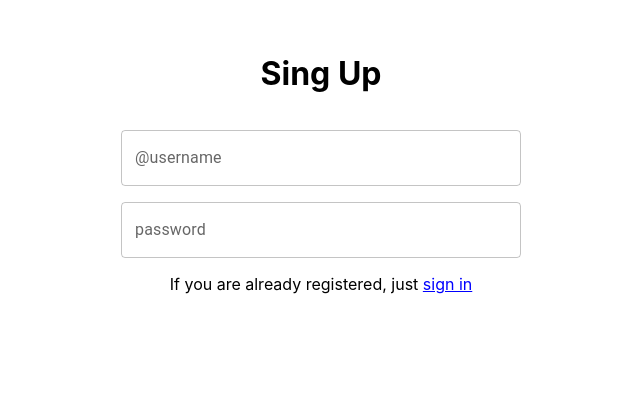
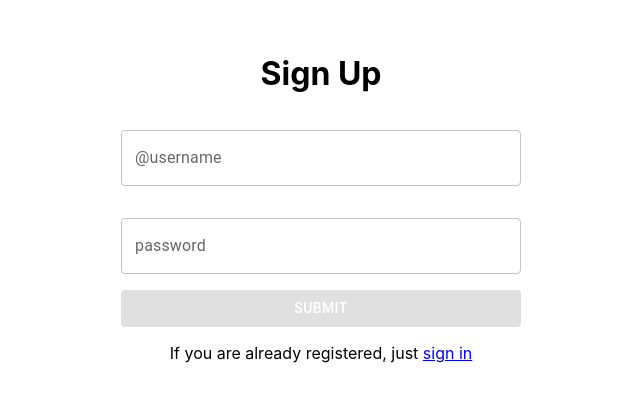
Before and after one commit to AlexandrOooo/auction, a React (Create React App) app in the folder client/: page /sign-up in a window 1280 px wide. Shown: the part 186-588 px from the top of the page, without its empty margins (319-959 px from the left). Built offline with nearby package versions, Linux system fonts and the light colour scheme.

Commit message:
auth page

```diff
--- /dev/null
+++ b/client/src/pages/Auth.tsx
@@ -0,0 +1,89 @@
+import { Button, TextField } from "@mui/material";
+import { useState } from "react";
+import { Link } from "react-router-dom";
+import styles from "./styles/Auth.module.scss";
+
+type AuthType = {
+  type: "sign-in" | "sign-up";
+};
+
+const Auth: React.FC<AuthType> = ({ type }) => {
+  const [username, setUsername] = useState("");
+  const [password, setPassword] = useState("");
+
+  const onSignIn = (data: any) => {
+    console.log(data);
+  };
+
+  const onSignUp = (data: any) => {
+    console.log(data);
+  };
+
+  /* SIGN IN */
+  if (type === "sign-in") {
+    return (
+      <div className={styles.root}>
+        <h1>Sign In</h1>
+        <form onSubmit={onSignIn}>
+          <TextField
+            id="outlined-basic"
+            label="@username"
+            variant="outlined"
+            className={styles.textField}
+            value={username}
+            onChange={(e) => setUsername(e.target.value)}
+          />
+          <TextField
+            id="outlined-basic"
+            type="password"
+            label="password"
+            variant="outlined"
+            className={styles.textField}
+            value={password}
+            onChange={(e) => setPassword(e.target.value)}
+          />
+          <Button variant="contained" disabled={!username || !password}>
+            <Link to="/">Submit</Link>
+          </Button>
+        </form>
+        <p>
+          If you are not registered, just <Link to="/sign-up">sign up</Link>
+        </p>
+      </div>
+    );
+  }
+
+  /* SIGN UP */
+  return (
+    <div className={styles.root}>
+      <h1>Sign Up</h1>
+      <form onSubmit={onSignUp}>
+        <TextField
+          id="outlined-basic"
+          label="@username"
+          variant="outlined"
+          className={styles.textField}
+          value={username}
+          onChange={(e) => setUsername(e.target.value)}
+        />
+        <TextField
+          id="outlined-basic"
+          type="password"
+          label="password"
+          variant="outlined"
+          className={styles.textField}
+          value={password}
+          onChange={(e) => setPassword(e.target.value)}
+        />
+        <Button variant="contained" disabled={!username || !password}>
+          <Link to="/">Submit</Link>
+        </Button>
+      </form>
+      <p>
+        If you are already registered, just <Link to="/sign-in">sign in</Link>
+      </p>
+    </div>
+  );
+};
+
+export default Auth;
--- a/client/src/pages/SignIn.tsx
+++ /dev/null
@@ -1,35 +0,0 @@
-import { TextField } from "@mui/material";
-import { Link } from "react-router-dom";
-import styles from "./styles/SignUp.module.scss";
-
-const SignIn: React.FC = () => {
-  const onSubmit = () => {
-    console.log("submit");
-  };
-
-  return (
-    <div className={styles.root}>
-      <h1>Sign In</h1>
-      <form onSubmit={onSubmit}>
-        <TextField
-          id="outlined-basic"
-          label="@username"
-          variant="outlined"
-          className={styles.textField}
-        />
-        <TextField
-          id="outlined-basic"
-          type="password"
-          label="password"
-          variant="outlined"
-          className={styles.textField}
-        />
-      </form>
-      <p>
-        If you are not registered, just <Link to="/sign-up">sign up</Link>
-      </p>
-    </div>
-  );
-};
-
-export default SignIn;
--- a/client/src/pages/SignUp.tsx
+++ /dev/null
@@ -1,34 +0,0 @@
-import { TextField } from "@mui/material";
-import { Link } from "react-router-dom";
-import styles from "./styles/SignUp.module.scss";
-
-const SignUp: React.FC = () => {
-  const onSubmit = () => {
-    console.log("submit");
-  };
-  return (
-    <div className={styles.root}>
-      <h1>Sing Up</h1>
-      <form onSubmit={onSubmit}>
-        <TextField
-          id="outlined-basic"
-          label="@username"
-          variant="outlined"
-          className={styles.textField}
-        />
-        <TextField
-          id="outlined-basic"
-          type="password"
-          label="password"
-          variant="outlined"
-          className={styles.textField}
-        />
-      </form>
-      <p>
-        If you are already registered, just <Link to="/sign-in">sign in</Link>
-      </p>
-    </div>
-  );
-};
-
-export default SignUp;
--- a/client/src/pages/styles/SignUp.module.scss
+++ b/client/src/pages/styles/Auth.module.scss
@@ -1,6 +1,11 @@
 .root {
   text-align: center;
   margin-top: 240px;
+
+  a {
+    color: blue;
+    text-decoration: underline;
+  }
 
   form {
     display: flex;
@@ -9,12 +14,14 @@
     margin: 0 auto;
 
     .textField {
-      margin-top: 1em;
+      margin: 1em 0;
+    }
+
+    button {
+      a {
+        color: white;
+        text-decoration: none;
+      }
     }
   }
-
-  a {
-    color: blue;
-    text-decoration: underline;
-  }
 }
```
Also changed, not shown: client/src/App.tsx (+3 -4 lines).
